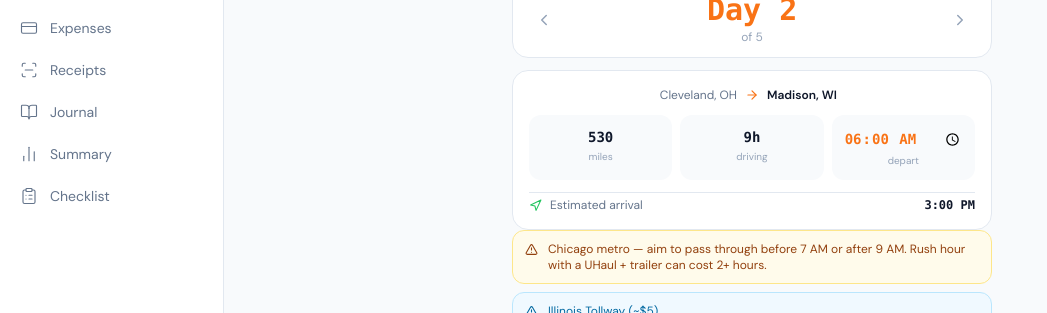
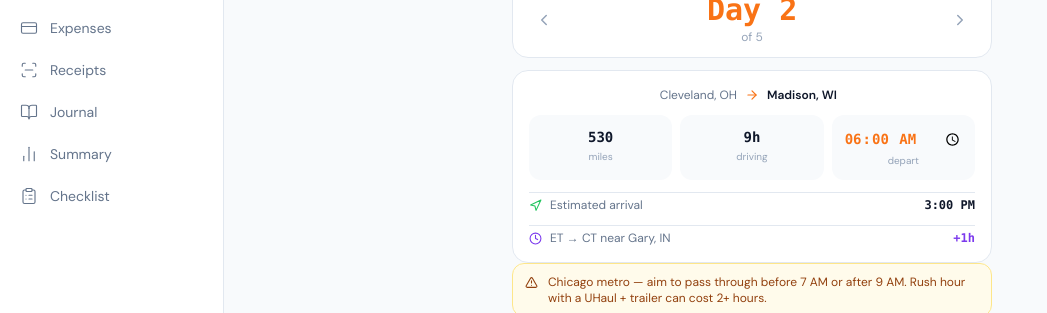
Before and after one commit to cnanas/Trip-Planner, a React (Vite) app: page / in a window 1280 px wide. Shown: the part 149-462 px from the top of the page, without its empty margins (0-1047 px from the left). Built offline with nearby package versions, Linux system fonts and the light colour scheme; no server answers.

Commit message:
hour difference

```diff
--- a/src/components/itinerary/DayCard.jsx
+++ b/src/components/itinerary/DayCard.jsx
@@ -1,6 +1,6 @@
 import { useRef } from 'react'
 import { useTripStore } from '../../store/tripStore'
-import { AlertTriangle, MapPin, CheckSquare, Square, Navigation } from 'lucide-react'
+import { AlertTriangle, MapPin, CheckSquare, Square, Navigation, Clock } from 'lucide-react'
 import HotelCard from './HotelCard'
 
 function buildDirectionsUrl(day, hotel) {
@@ -116,6 +116,15 @@ export default function DayCard({ day, hotel, warnings = [], stops = [], isSelec
                   </span>
                 </>
               )}
+              {day.timezoneChange && (
+                <>
+                  <span className="text-[#e2e8f0]">·</span>
+                  <span className="flex items-center gap-0.5 text-[10px] font-semibold text-[#7c3aed] bg-[#f5f3ff] border border-[#ddd6fe] px-1.5 py-0.5 rounded-full">
+                    <Clock size={9} className="shrink-0" />
+                    {day.timezoneChange.from}→{day.timezoneChange.to} +{day.timezoneChange.gain}h
+                  </span>
+                </>
+              )}
             </div>
           </div>
         </div>
--- a/src/data/itinerary.js
+++ b/src/data/itinerary.js
@@ -66,6 +66,7 @@ export const DAYS = [
     departureTime: "06:00",
     elevationGainFt: 1200,
     elevationLossFt: 1000,
+    timezoneChange: { from: 'ET', to: 'CT', gain: 1, near: 'Gary, IN' },
     hotelId: "hotel-2",
     warnings: [
       {
@@ -97,6 +98,7 @@ export const DAYS = [
     departureTime: "07:00",
     elevationGainFt: 2500,
     elevationLossFt: 900,
+    timezoneChange: { from: 'CT', to: 'MT', gain: 1, near: 'Presho, SD' },
     hotelId: "hotel-3",
     warnings: [
       {
@@ -151,6 +153,7 @@ export const DAYS = [
     departureTime: "07:00",
     elevationGainFt: 2800,
     elevationLossFt: 3900,
+    timezoneChange: { from: 'MT', to: 'PT', gain: 1, near: 'Lookout Pass, MT/ID' },
     hotelId: null,
     warnings: [],
     note: "",
@@ -488,6 +491,7 @@ export const DAYS_B = [
     departureTime: "06:00",
     elevationGainFt: 1100,
     elevationLossFt: 1200,
+    timezoneChange: { from: 'ET', to: 'CT', gain: 1, near: 'Gary, IN' },
     hotelId: "hotel-b2",
     warnings: [
       { id: "b-warn-2-1", day: 2, type: "traffic", severity: "warning", message: "Chicago metro — aim to pass through before 7 AM or after 9 AM. Rush hour with a UHaul + trailer can cost 2+ hours.", icon: "⚠️" },
@@ -505,6 +509,7 @@ export const DAYS_B = [
     departureTime: "06:00",
     elevationGainFt: 3400,
     elevationLossFt: 1100,
+    timezoneChange: { from: 'CT', to: 'MT', gain: 1, near: 'Murdo, SD' },
     hotelId: "hotel-b3",
     warnings: [
       { id: "b-warn-3-1", day: 3, type: "fuel", severity: "caution", message: "Gas stations become sparse past Sioux Falls. Fill up before leaving the city.", icon: "⛽" },
@@ -538,6 +543,7 @@ export const DAYS_B = [
     departureTime: "08:00",
     elevationGainFt: 2200,
     elevationLossFt: 5100,
+    timezoneChange: { from: 'MT', to: 'PT', gain: 1, near: 'Lookout Pass, MT/ID' },
     hotelId: null,
     warnings: [],
     note: "Easy final morning — arrive by early afternoon and start settling in!",
--- a/src/pages/DrivePage.jsx
+++ b/src/pages/DrivePage.jsx
@@ -1,7 +1,7 @@
 import { useState } from 'react'
 import {
   ArrowRight, Fuel, UtensilsCrossed, Coffee, MapPin,
-  Phone, PhoneCall, ChevronLeft, ChevronRight, ChevronDown, Navigation, AlertTriangle, Tag,
+  Phone, PhoneCall, ChevronLeft, ChevronRight, ChevronDown, Navigation, AlertTriangle, Tag, Clock,
 } from 'lucide-react'
 import { DAYS, DAYS_B, HOTELS, HOTELS_B } from '../data/itinerary'
 import WeatherBadge from '../components/WeatherBadge'
@@ -335,6 +335,18 @@ export default function DrivePage() {
             {calcArrival(departureTime, day.estimatedHours)}
           </span>
         </div>
+
+        {day.timezoneChange && (
+          <div className="flex items-center gap-2 pt-1 border-t border-[#e2e8f0]">
+            <Clock size={13} className="text-[#7c3aed] shrink-0" />
+            <span className="text-xs text-[#64748b]">
+              {day.timezoneChange.from} → {day.timezoneChange.to} near {day.timezoneChange.near}
+            </span>
+            <span className="text-xs font-mono font-bold text-[#7c3aed] ml-auto">
+              +{day.timezoneChange.gain}h
+            </span>
+          </div>
+        )}
       </div>
 
       {/* Warnings */}
```
